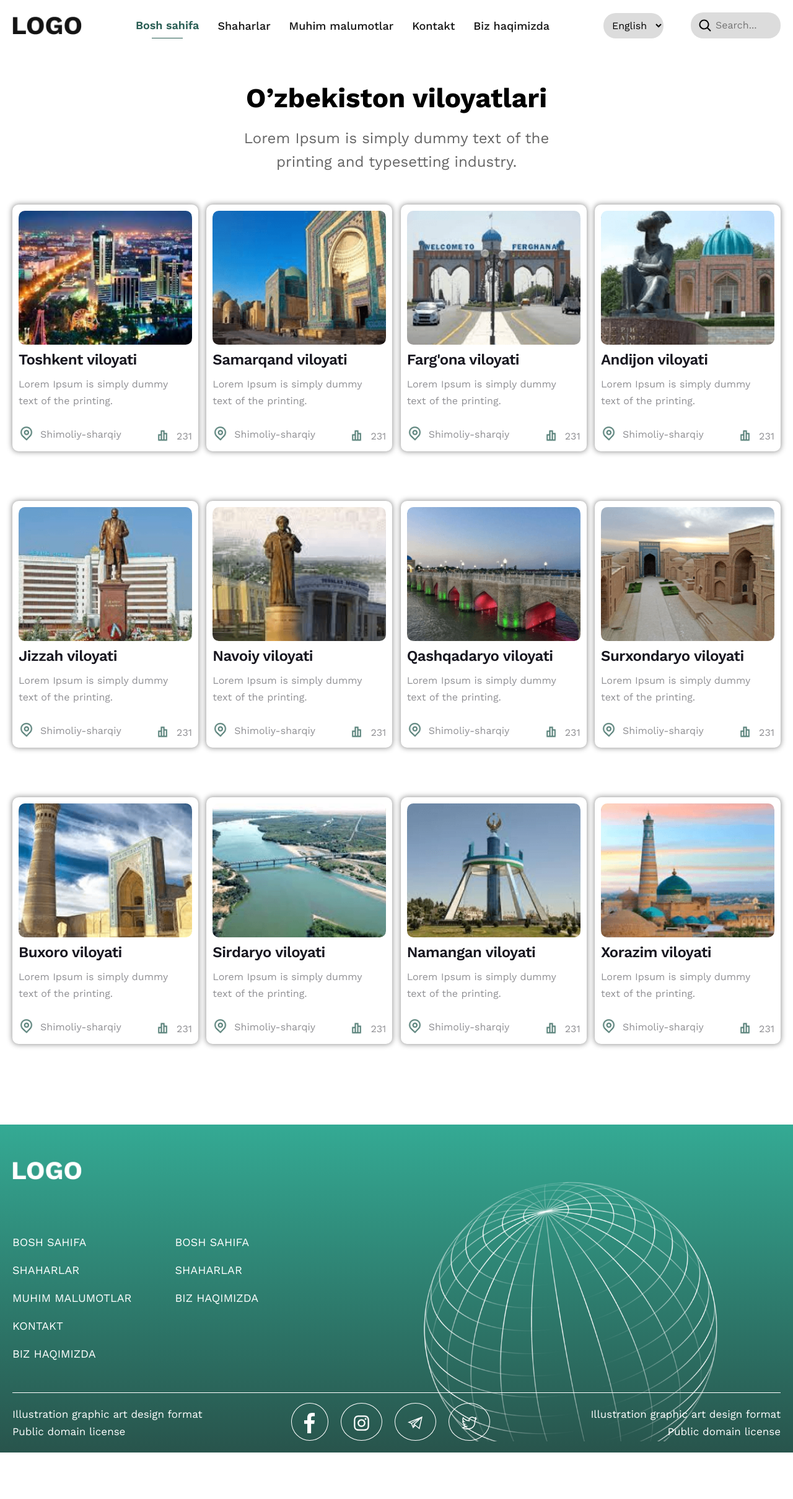
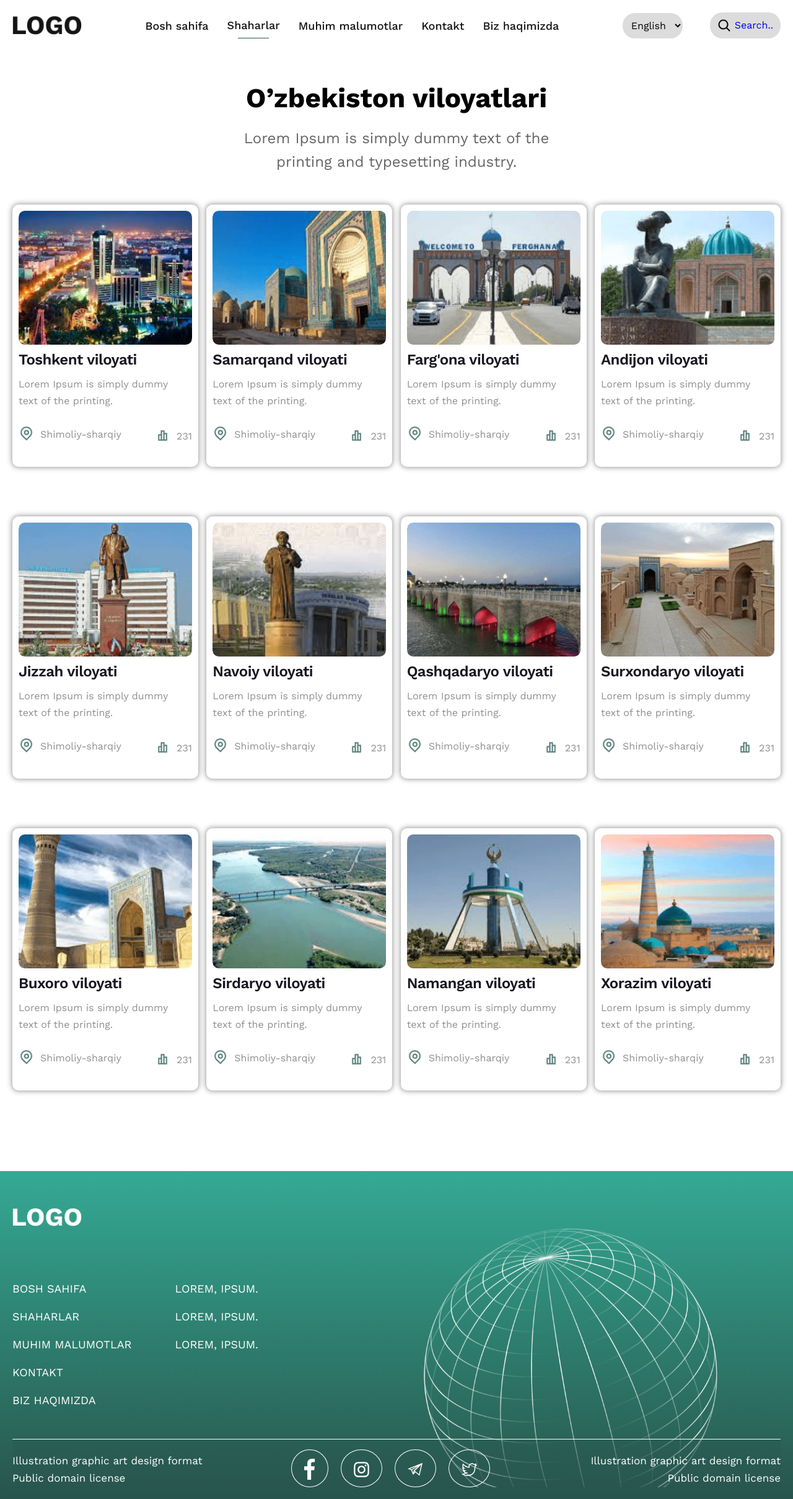
Before and after one commit to odilbekjon/tour-app, a React (Create React App) app: page /cities in a window 1280 px wide. Shown: the whole page at 62% size. Before the commit the page ends 2343 px from the top, so only its background shows below. Built offline with nearby package versions, Linux system fonts and the light colour scheme; a web font is replaced by a local one.

Commit message:
change commit

```diff
--- a/src/Assets/sass/blocks/_header.scss
+++ b/src/Assets/sass/blocks/_header.scss
@@ -64,6 +64,13 @@
     background-color: #285D53;
     margin: 0 auto;
     transform: translateY(10px);
+    font-weight: 600;
+    color: #285D53;
+}
+
+.active {
+    font-weight: 600;
+    color: #285D53;
 }
 
 .link-active{
--- a/src/Components/AboutPage/AboutPage.jsx
+++ b/src/Components/AboutPage/AboutPage.jsx
@@ -102,8 +102,8 @@ export default function AboutPage(){
                                                 <h2 className="about__right--head">{i.name}</h2>
                                                 <p className="about__right--text">Lorem Ipsum is simply dummy text of the printing and typesetting industry. Lorem Ipsum has been the industry's standard dummy text ever since the 1500s, when an unknown printer took a galley of type and scrambled it to make a type specimen book. </p>
                                                 <div className="wrap__links">
-                                                    <a className="wrap__link" href="tel:(99) 123-45-67"><img src={Tel} width={40} alt="" /> (99) 123-45-67</a>
-                                                    <a className="wrap__link" href="tel:(99) 123-45-67"><img src={Gmail} width={40} alt="" /> info@gmail.com</a>
+                                                    <a className="wrap__link" href="tel:+991234567"><img src={Tel} width={40} alt="img" /> (99) 123-45-67</a>
+                                                    <a className="wrap__link" href="mailto:mail@gmail.com"><img src={Gmail} width={40} alt="img" /> info@gmail.com</a>
                                                 </div>
                                             </div>
                                         </div>
--- a/src/Components/Cards/Cards.jsx
+++ b/src/Components/Cards/Cards.jsx
@@ -1,4 +1,5 @@
 import "./Cards.scss";
+import { Link } from "react-router-dom"
 
 // images
 import Images1 from "../../Assets/imagess/tashkent.png";
@@ -30,7 +31,7 @@ export default function Cards() {
                                 <div className="card__item--location">Shimoliy-sharqiy</div>
                                 <div className="card__item--num">231</div>
                             </div>
-                            <a className="card__item--link" href="#">Batafsil</a>
+                            <Link to={'/'} className="card__item--link" >Batafsil</Link>
                         </li>
                         <li className="card__item">
                             <img className="card__item--image" src={Images2} alt="" />
@@ -40,7 +41,7 @@ export default function Cards() {
                                 <div className="card__item--location">Shimoliy-sharqiy</div>
                                 <div className="card__item--num">231</div>
                             </div>
-                            <a className="card__item--link" href="#">Batafsil</a>
+                            <Link to={'/'} className="card__item--link" >Batafsil</Link>
                         </li>
                         <li className="card__item">
                             <img className="card__item--image" src={Images3} alt="" />
@@ -50,7 +51,7 @@ export default function Cards() {
                                 <div className="card__item--location">Shimoliy-sharqiy</div>
                                 <div className="card__item--num">231</div>
                             </div>
-                            <a className="card__item--link" href="#">Batafsil</a>
+                            <Link  to={'/'} className="card__item--link" href="#">Batafsil</Link>
                         </li>
                         <li className="card__item">
                             <img className="card__item--image" src={Images4} alt="" />
@@ -60,7 +61,7 @@ export default function Cards() {
                                 <div className="card__item--location">Shimoliy-sharqiy</div>
                                 <div className="card__item--num">231</div>
                             </div>
-                            <a className="card__item--link" href="#">Batafsil</a>
+                            <Link  to={'/'} className="card__item--link" >Batafsil</Link>
                         </li>
                         <li className="card__item">
                             <img className="card__item--image" src={Images5} alt="" />
@@ -70,7 +71,7 @@ export default function Cards() {
                                 <div className="card__item--location">Shimoliy-sharqiy</div>
                                 <div className="card__item--num">231</div>
                             </div>
-                            <a className="card__item--link" href="#">Batafsil</a>
+                            <Link to={'/'} className="card__item--link" >Batafsil</Link>
                         </li>
                         <li className="card__item">
                             <img className="card__item--image" src={Images6} alt="" />
@@ -80,7 +81,7 @@ export default function Cards() {
                                 <div className="card__item--location">Shimoliy-sharqiy</div>
                                 <div className="card__item--num">231</div>
                             </div>
-                            <a className="card__item--link" href="#">Batafsil</a>
+                            <Link to={'/'} className="card__item--link" href="#">Batafsil</Link>
                         </li>
                         <li className="card__item">
                             <img className="card__item--image" src={Images7} alt="" />
@@ -90,7 +91,7 @@ export default function Cards() {
                                 <div className="card__item--location">Shimoliy-sharqiy</div>
                                 <div className="card__item--num">231</div>
                             </div>
-                            <a className="card__item--link" href="#">Batafsil</a>
+                            <Link to={'/'} className="card__item--link" href="#">Batafsil</Link>
                         </li>
                         <li className="card__item">
                             <img className="card__item--image" src={Images8} alt="" />
@@ -100,7 +101,7 @@ export default function Cards() {
                                 <div className="card__item--location">Shimoliy-sharqiy</div>
                                 <div className="card__item--num">231</div>
                             </div>
-                            <a className="card__item--link" href="#">Batafsil</a>
+                            <Link to={'/'} className="card__item--link" >Batafsil</Link>
                         </li>
                         <li className="card__item">
                             <img className="card__item--image" src={Images9} alt="" />
@@ -110,7 +111,7 @@ export default function Cards() {
                                 <div className="card__item--location">Shimoliy-sharqiy</div>
                                 <div className="card__item--num">231</div>
                             </div>
-                            <a className="card__item--link" href="#">Batafsil</a>
+                            <Link to={'/'} className="card__item--link" href="#">Batafsil</Link>
                         </li>
                         <li className="card__item">
                             <img className="card__item--image" src={Images10} alt="" />
@@ -120,7 +121,7 @@ export default function Cards() {
                                 <div className="card__item--location">Shimoliy-sharqiy</div>
                                 <div className="card__item--num">231</div>
                             </div>
-                            <a className="card__item--link" href="#">Batafsil</a>
+                            <Link to={'/'} className="card__item--link" href="#">Batafsil</Link>
                         </li>
                         <li className="card__item">
                             <img className="card__item--image" src={Images11} alt="" />
@@ -130,7 +131,7 @@ export default function Cards() {
                                 <div className="card__item--location">Shimoliy-sharqiy</div>
                                 <div className="card__item--num">231</div>
                             </div>
-                            <a className="card__item--link" href="#">Batafsil</a>
+                            <Link to={'/'} className="card__item--link" >Batafsil</Link>
                         </li>
                         <li className="card__item">
                             <img className="card__item--image" src={Images12} alt="" />
@@ -140,7 +141,7 @@ export default function Cards() {
                                 <div className="card__item--location">Shimoliy-sharqiy</div>
                                 <div className="card__item--num">231</div>
                             </div>
-                            <a className="card__item--link" href="#">Batafsil</a>
+                            <Link to={'/'} className="card__item--link" >Batafsil</Link>
                         </li>
 
                     </ul>
--- a/src/Components/Cards/Cards.scss
+++ b/src/Components/Cards/Cards.scss
@@ -34,6 +34,7 @@
 }
 
 .card__item{
+    position: relative;
     max-width: 300px;
     width: 100%;
     border: 2px solid #000 ;
@@ -47,10 +48,27 @@
 
 .card__item:hover .card__item--link{
    display: block;
-   transition: all 2s ease;
    cursor: pointer;
+   height: 40px;
+   transition:  height 0.9s;
+   -webkit-transition:  height 0.9s;
+   -moz-transition:  height 0.9s;
+   -ms-transition:  height 0.9s;
+   -o-transition:  height 0.9s;
+   text-align: center;
+   background-color:  rgb(0, 52, 0);
 }
 
+.card__item--link{
+    display: block;
+       width: 100%;
+       height: 0;
+       padding: 10px;
+       border-radius: 10px;
+       color: #fff;
+       margin-top: 5px;
+       transition:  height 0.9s;
+}
 
 .card__item--image{
     width: 100%;
@@ -131,15 +149,3 @@
     align-items: center;
     justify-content: space-between;
 }
-
-.card__item--link{
-    display: none;
-    background-color:  rgb(0, 52, 0);
-    width: 100%;
-    padding: 10px;
-    border-radius: 10px;
-    color: #fff;
-    text-align: center;
-    margin-top: 5px;
-   transition: all 2s ease;
-}
--- a/src/Components/Footer/Footer.jsx
+++ b/src/Components/Footer/Footer.jsx
@@ -26,19 +26,19 @@ export default function Footer(){
                                 <li className="footer__item"><Link to={'/'}><a className="footer__item--link" href="/">Biz haqimizda</a></Link></li>
                             </ul>
                             <ul className="footer__list2">
-                                <li className="footer__item"><Link to={'/'}><a className="footer__item--link" href="/">Bosh sahifa</a></Link></li>
-                                <li className="footer__item"><Link to={'/'}><a className="footer__item--link" href="/">Shaharlar</a></Link></li>
-                                <li className="footer__item"><Link to={'/'}><a className="footer__item--link" href="/">Biz haqimizda</a></Link></li>
+                                <li className="footer__item"><Link to={'/'}><a className="footer__item--link" href="/">Lorem, ipsum.</a></Link></li>
+                                <li className="footer__item"><Link to={'/'}><a className="footer__item--link" href="/">Lorem, ipsum.</a></Link></li>
+                                <li className="footer__item"><Link to={'/'}><a className="footer__item--link" href="/">Lorem, ipsum.</a></Link></li>
                             </ul>
                         </div>
                     </div>
                     <div className="footer__foot">
                         <p className="foot__text">Illustration graphic art design format Public domain license</p>
                         <div className="foot__links">
-                            <a className="footer__link" href="#"><img src={Img1} width={18} height={18} alt=""/></a>
-                            <a className="footer__link" href="#"><img src={Img2} width={25} height={25} alt=""/></a>
-                            <a className="footer__link" href="#"><img src={Img3} width={25} height={25} alt=""/></a>
-                            <a className="footer__link" href="#"><img src={Img4} width={25} height={25} alt=""/></a>
+                            <a className="footer__link" href="#"><img className="footer__img--link" src={Img1} width={18} height={18} alt=""/></a>
+                            <a className="footer__link" href="#"><img className="footer__img--link" src={Img2} width={25} height={25} alt=""/></a>
+                            <a className="footer__link" href="#"><img className="footer__img--link" src={Img3} width={25} height={25} alt=""/></a>
+                            <a className="footer__link" href="#"><img className="footer__img--link" src={Img4} width={25} height={25} alt=""/></a>
                         </div>
                         <p className="foot__text texting">Illustration graphic art design format Public domain license</p>
                     </div>
--- a/src/Components/Footer/footer.scss
+++ b/src/Components/Footer/footer.scss
@@ -1,6 +1,6 @@
 .section__footer {
     margin-top: 50px;
-    background: linear-gradient(to top, #28544c, #34AA94);
+    background: linear-gradient(to top, rgb(40, 84, 76), #34AA94);
 }
 
 .footer {
@@ -51,6 +51,7 @@
 }
 
 .footer__foot {
+    position: relative;
     margin-top: 50px;
     padding-top: 20px;
     padding-bottom: 20px;
@@ -58,6 +59,8 @@
     display: flex;
     justify-content: space-between;
     align-items: center;
+    z-index: 100;
+    background-color: rgba(40, 84, 76, 0.3);
 }
 
 .foot__text {
@@ -70,12 +73,14 @@
 }
 
 .footer__link {
+    position: relative;
     padding: 20px;
     height: 40px;
     width: 40px;
     border: 1px solid #fff;
     border-radius: 50%;
     margin-right: 20px;
+    z-index: 100;
 }
 
 .texting {
--- a/src/Components/Header/Header.jsx
+++ b/src/Components/Header/Header.jsx
@@ -1,4 +1,4 @@
-import { Link } from "react-router-dom";
+import { NavLink , Link} from "react-router-dom";
 
 // images
 import Logo from "../../Assets/images/logo.png";
@@ -11,11 +11,11 @@ export default function Header() {
                 <header className="header">
                     <Link to={'/'} className="header__link--logo"><img src={Logo} width={112} height={47} alt="logo" /></Link>
                     <ul className="header__list">
-                        <li className="header__item active"><Link to={'/'}><a className="header__item--link link-active" href="/">Bosh sahifa</a></Link></li>
-                        <li className="header__item"><Link to={'/cities'}><a className="header__item--link" href="/">Shaharlar</a></Link></li>
-                        <li className="header__item"><Link to={'/malumotlar'}><a className="header__item--link" href="/">Muhim malumotlar</a></Link></li>
-                        <li className="header__item"><Link to={'/contact'}><a className="header__item--link" href="/">Kontakt</a></Link></li>
-                        <li className="header__item"><Link to={'/about'}><a className="header__item--link" href="/">Biz haqimizda</a></Link></li>
+                        <li className="header__item "><NavLink to={'/'}><a className="header__item--link" href="/">Bosh sahifa</a></NavLink></li>
+                        <li className="header__item"><NavLink to={'/cities'}><a className="header__item--link" href="/">Shaharlar</a></NavLink></li>
+                        <li className="header__item"><NavLink to={'/malumotlar'}><a className="header__item--link" href="/">Muhim malumotlar</a></NavLink></li>
+                        <li className="header__item"><NavLink to={'/contact'}><a className="header__item--link" href="/">Kontakt</a></NavLink></li>
+                        <li className="header__item"><NavLink to={'/about'}><a className="header__item--link" href="/">Biz haqimizda</a></NavLink></li>
                     </ul>
                     <div className="select__wrapper">
                         <select className="header__select" id="selected">
@@ -25,7 +25,7 @@ export default function Header() {
                         </select>
                             <div className="input__wrapper">
                                 <img className="header__search" src={search} width={24} height={24} alt="search" />
-                                <input className="header__search--input" type="text" placeholder="Search..."/>
+                                <Link className="header__search--input" to={'/'}>Search..</Link>
                             </div>
                     </div>
                 </header>
--- a/src/Components/SingleCarousel/SingleCarousel.jsx
+++ b/src/Components/SingleCarousel/SingleCarousel.jsx
@@ -24,13 +24,13 @@ export default class SingleCarousel extends Component {
           <h2 className="carousel__head"> Single Item</h2>
           <Slider {...settings}>
             <div className="carousel__wrapper">
-              <img className="carousel__images" src={Carousel1} width={1200} height={227} alt=""/>
+              <img className="carousel__images" src={Carousel1} width={900} height={227} alt=""/>
             </div>
             <div className="carousel__wrapper">
-              <img className="carousel__images" src={Carousel2} width={1200} height={227} alt=""/>
+              <img className="carousel__images" src={Carousel2} width={900} height={227} alt=""/>
             </div>
             <div className="carousel__wrapper">
-              <img className="carousel__images" src={Carousel3} width={1200} height={227} alt=""/>
+              <img className="carousel__images" src={Carousel3} width={900} height={227} alt=""/>
             </div>
           </Slider>
         </div>
```
Also changed, not shown: src/Components/Carousels/FirstCarousel/FirstCarousel.jsx (+8 -4 lines), src/Components/SingleCarousel/SingleCarousel.scss (+20 -16 lines), src/Assets/images/single1_bg.png (added).
